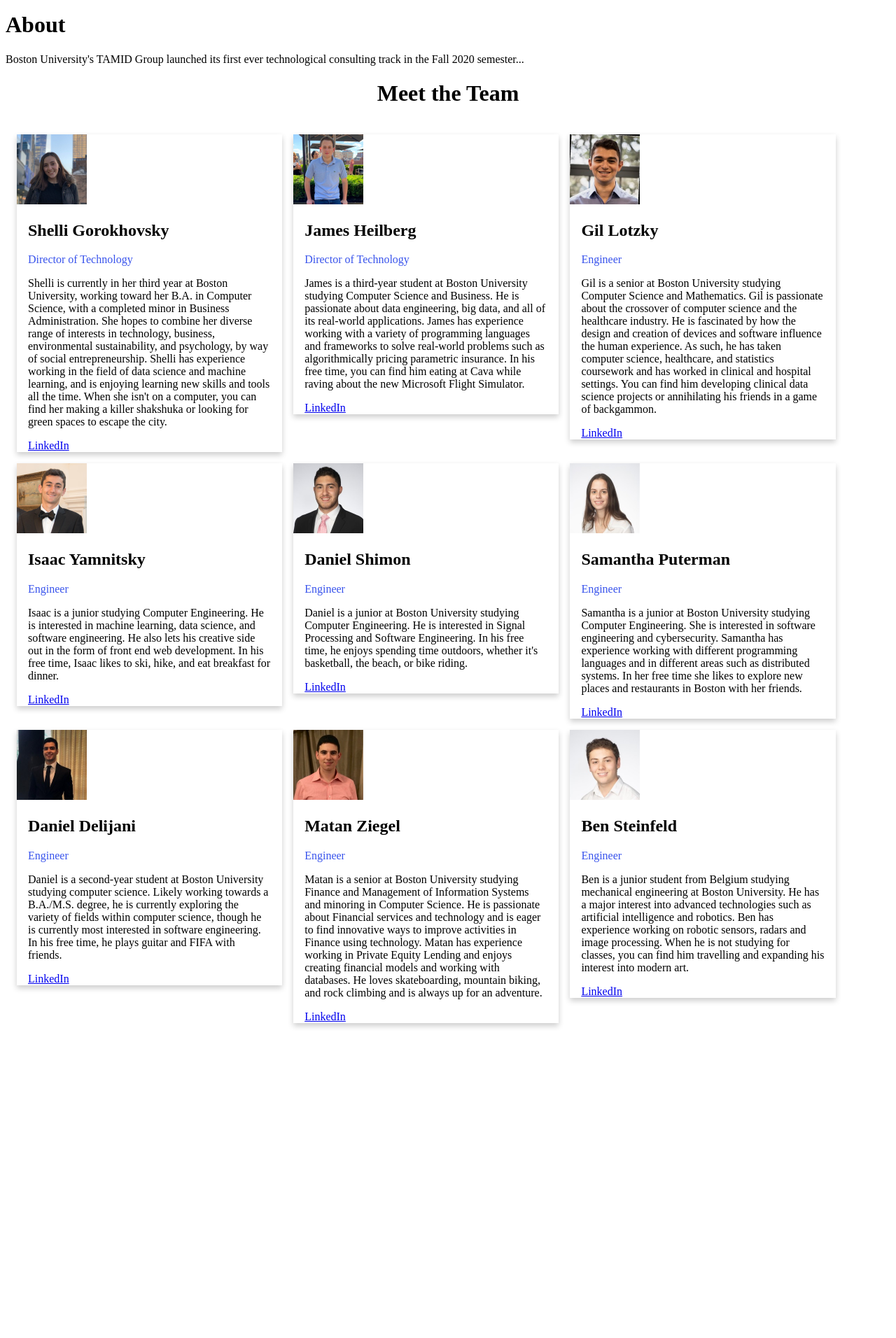
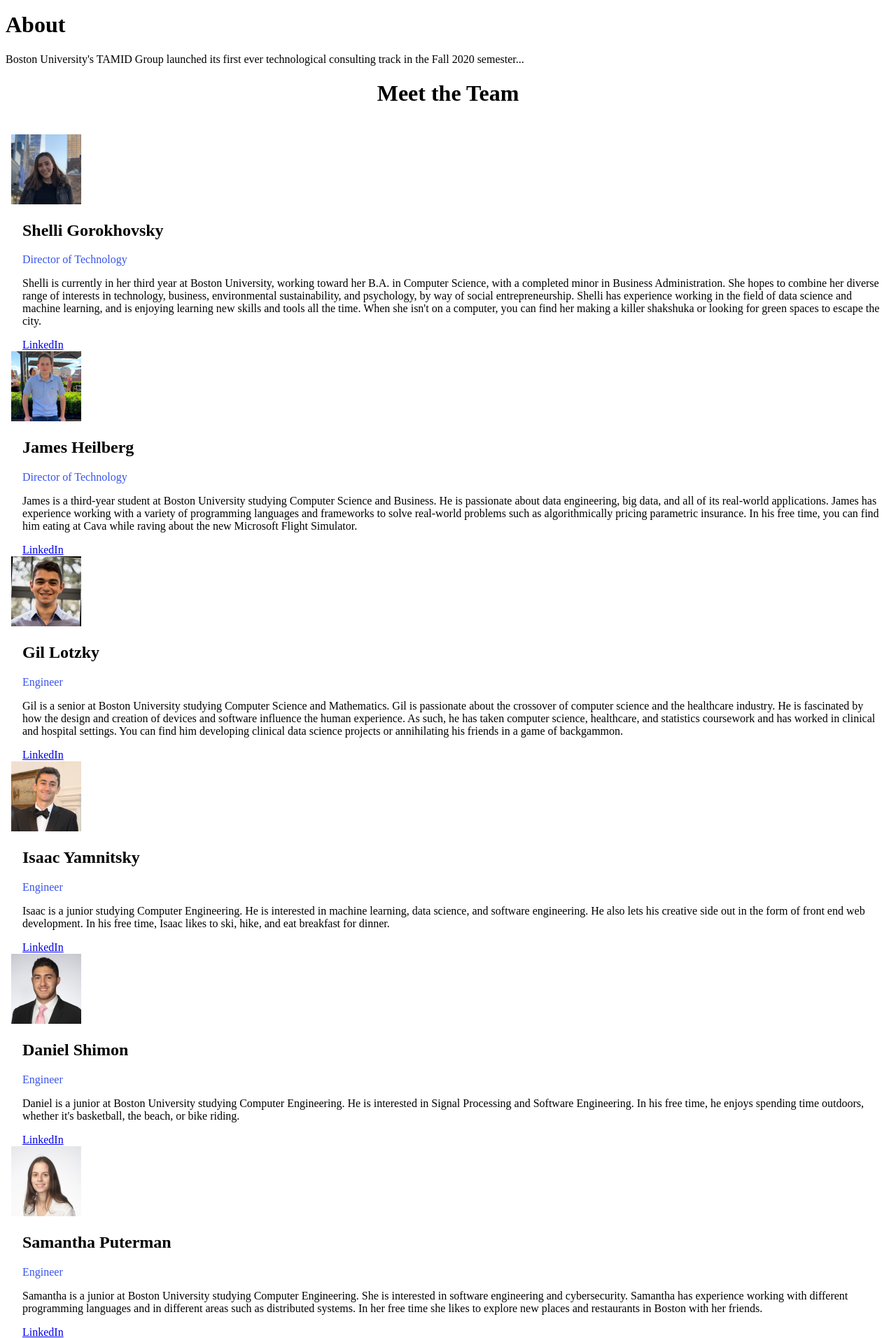
Before and after one commit to sgorok/butechtrack, a Flask app: page / in a window 1280 px wide. Shown: the part 205-2117 px from the top of the page at 70% size. Before the commit the page ends 1674 px from the top, so only its background shows below. Run offline with Flask 2, Linux system fonts and the light colour scheme.

Commit message:
i hope this workss

```diff
--- a/static/main.css
+++ b/static/main.css
@@ -15,24 +15,23 @@ width: 100%;
 margin-bottom: 16px;
 padding: 0 8px;
 }
-.card {
+.article .card {
   box-shadow: 0 4px 8px 0 rgba(0, 0, 0, 0.2);
 }
 
-.row {
+.article .row {
 content: "";
 display: table;
 clear: both;
 }
 
-.column {
+.article .column {
 align-content: center;
 float: left;
 width: 30%;
 margin-bottom: 16px;
 margin-left: auto;
 padding: 0 8px;
-
 }
 
 @media screen and (max-width: 650px) {
```
